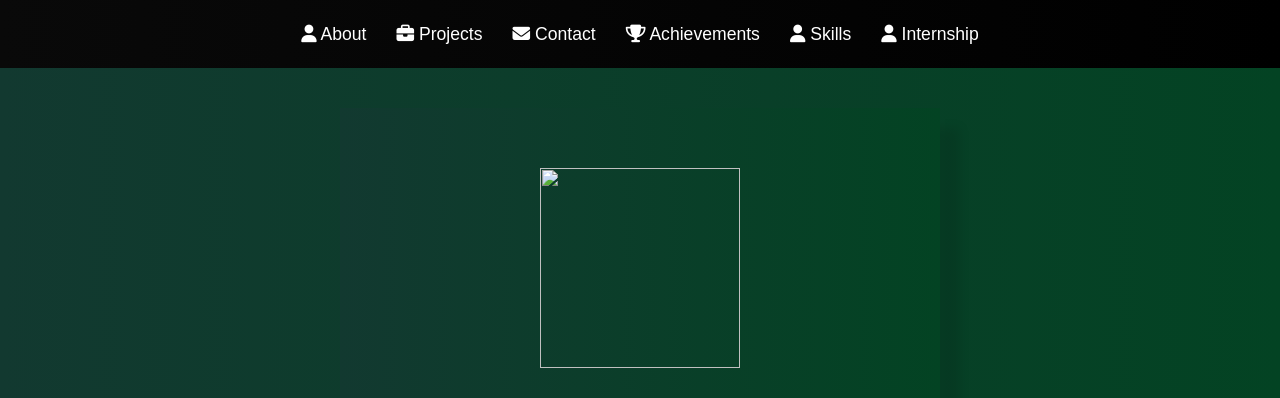
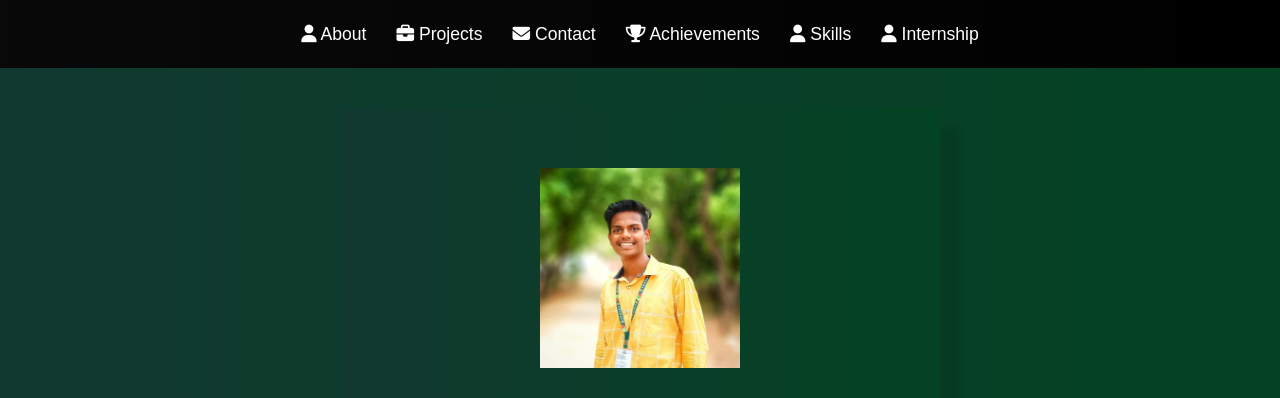
Before and after one commit to Madhanpmk/Portfolio, a plain HTML site: page index.html in a window 1280 px wide. Shown: the top 398 px of the page. Drawn offline with Linux system fonts and the light colour scheme.

Commit message:
Update index.html

```diff
--- a/index.html
+++ b/index.html
@@ -27,7 +27,7 @@
   <header>
     <div class="container">
       <div class="header-content">
-        <img src=".images\madhan.jpg"  class="profile-img"><br><br>
+        <img src=".\images\madhan.jpg"  class="profile-img"><br><br>
         <div class="header-text">
 
           <h1>MadhanKumar P.  MCA.,</h1>
```
